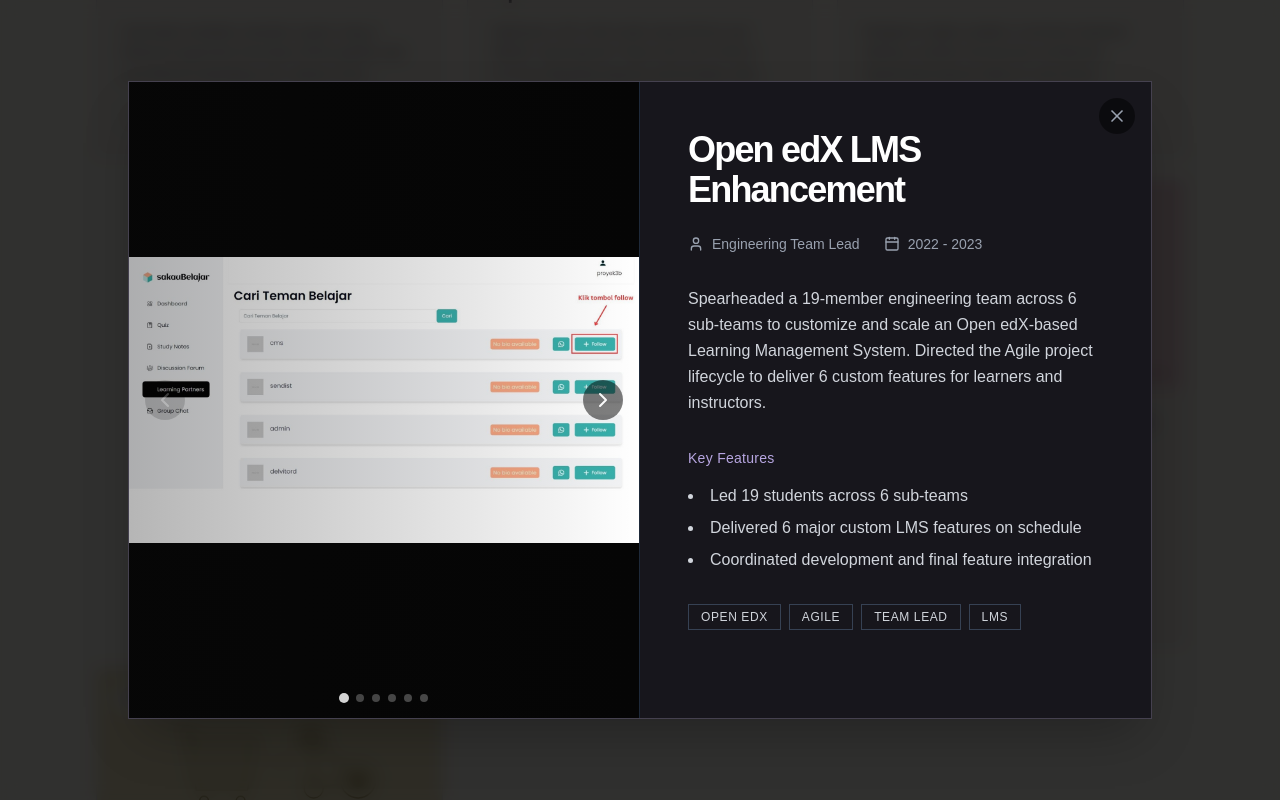
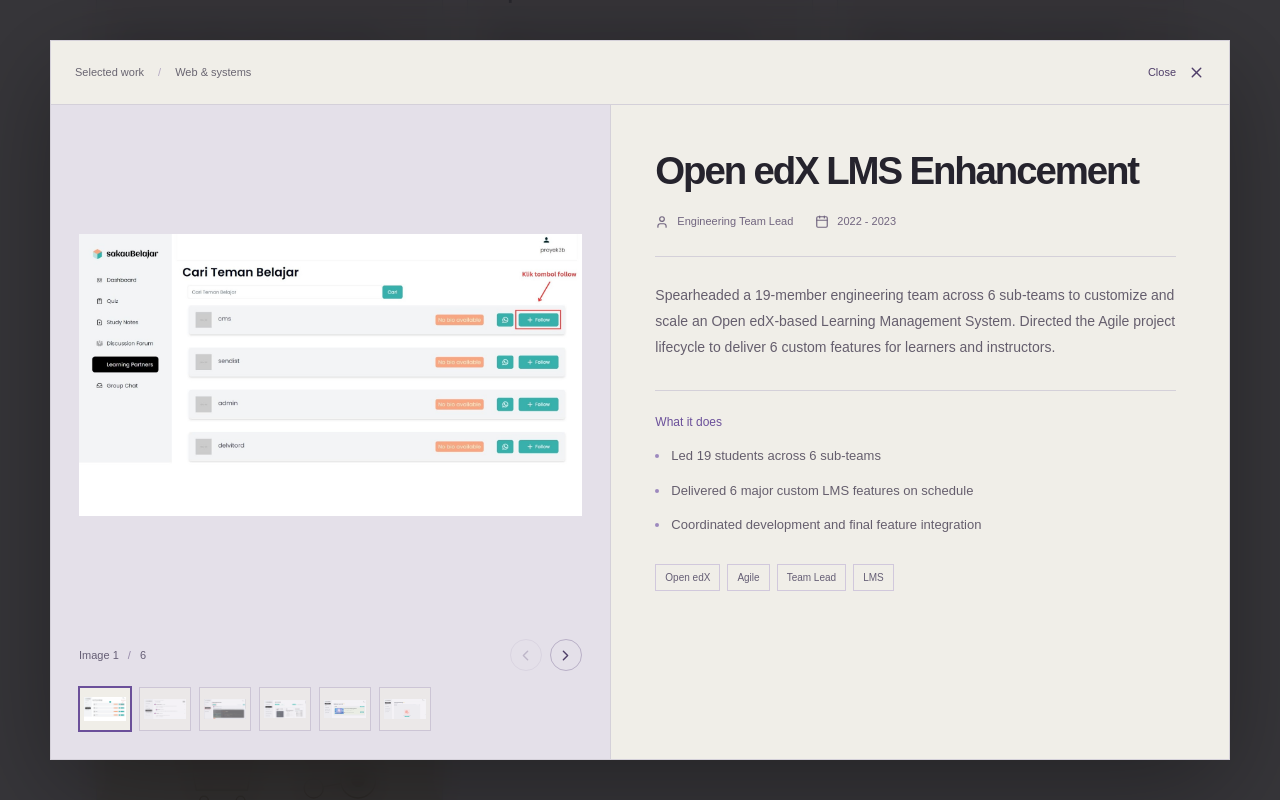
Before and after one commit to sendist/portfolio, a Next.js app: page / in a window 1280 px wide. Both pictures are taken after a click on the button 269 px from the left and 2529 px from the top of the page. Shown: the part 2117-2917 px from the top of the page. Built offline with nearby package versions, Linux system fonts and the light colour scheme.

Commit message:
feat: redesign modal view

```diff
--- a/app/globals.css
+++ b/app/globals.css
@@ -603,39 +603,6 @@
   letter-spacing: -1px;
 }
 
-.projects-section [role="dialog"] {
-  color: #f0eee8;
-  border-color: #45414f;
-  background: #17161c;
-}
-
-.projects-section [role="dialog"] h3 {
-  letter-spacing: -.05em;
-}
-
-.projects-section [role="dialog"] h4 {
-  color: #b7a6e1;
-  letter-spacing: .02em;
-  text-transform: none;
-}
-
-.projects-section [role="dialog"] .project-modal-scroll {
-  scrollbar-color: #817095 #17161c;
-}
-
-.project-modal-scroll::-webkit-scrollbar-track {
-  background: #17161c;
-}
-
-.project-modal-scroll::-webkit-scrollbar-thumb {
-  background: #817095;
-  border-color: #17161c;
-}
-
-.project-modal-scroll::-webkit-scrollbar-thumb:hover {
-  background: #cdc2ff;
-}
-
 .experience-section {
   background: #17161c;
 }
@@ -950,3 +917,93 @@
   .technical-art-copy { left: 24px; bottom: 30px; }
   .technical-art-copy p { font-size: 15px; }
 }
+
+/* Project case studies use the same chalk and iris as the work grid. */
+.case-overlay {
+  position: fixed;
+  inset: 0;
+  z-index: 50;
+  display: flex;
+  align-items: center;
+  justify-content: center;
+  padding: clamp(12px, 3vw, 40px);
+}
+.case-backdrop { position: absolute; inset: 0; background: #17161cd9; backdrop-filter: blur(12px); }
+.case-dialog {
+  position: relative;
+  z-index: 1;
+  width: 100%;
+  max-width: 1180px;
+  height: min(800px, 90dvh);
+  display: flex;
+  flex-direction: column;
+  overflow: hidden;
+  color: #302b3c;
+  background: #f0eee8;
+  border: 1px solid #d4d0d9;
+  box-shadow: 0 28px 100px #0005;
+}
+.case-header {
+  display: flex;
+  align-items: center;
+  justify-content: space-between;
+  gap: 16px;
+  padding: 17px 24px;
+  border-bottom: 1px solid #d4d0d9;
+  flex-shrink: 0;
+}
+.case-header > div { display: flex; align-items: center; gap: 14px; font-size: 11px; color: #696571; }
+.case-header-divider { color: #b4a9c3; }
+.case-close { display: flex; align-items: center; gap: 12px; color: #4f3e69; font-size: 11px; padding: 6px 0 6px 12px; }
+.case-close:hover { color: #7e6bba; }
+.case-body { display: grid; grid-template-columns: .95fr 1.05fr; min-height: 0; flex: 1; overflow: hidden; scrollbar-gutter: auto; }
+.case-gallery { display: flex; flex-direction: column; min-height: 0; padding: 28px; background: #e4e0e9; border-right: 1px solid #d4d0d9; }
+.case-gallery-tutur { background: #e5def1; }
+.case-gallery-padtitur { background: #dce5da; }
+.case-image-stage { flex: 1; min-height: 0; position: relative; display: grid; place-items: center; overflow: hidden; }
+.case-image { width: 100%; height: 100%; position: absolute; inset: 0; object-fit: contain; }
+.case-image-stage .technical-art { width: 100%; height: auto; aspect-ratio: 1.5; }
+.case-gallery-footer { display: flex; align-items: center; justify-content: space-between; gap: 12px; padding-top: 22px; flex-shrink: 0; }
+.case-gallery-footer > span { font-size: 11px; color: #655e75; }
+.case-count-divider { margin-inline: 6px; color: #9689aa; }
+.case-gallery-navigation { display: flex; gap: 8px; }
+.case-gallery-navigation button { border: 1px solid #b9b0c7; width: 32px; height: 32px; display: grid; place-items: center; border-radius: 50%; color: #4f3e69; }
+.case-gallery-navigation button:hover:not(:disabled) { background: #cdc2ff; border-color: #8e7fae; }
+.case-gallery-navigation button:disabled { opacity: .25; cursor: default; }
+.case-thumbnails { display: flex; gap: 8px; flex-wrap: wrap; padding-top: 16px; flex-shrink: 0; }
+.case-thumbnails button { position: relative; width: 52px; height: 44px; border: 1px solid #bdb4c8; background: #f0eee8; padding: 4px; opacity: .6; }
+.case-thumbnails button[aria-pressed="true"] { opacity: 1; border-color: #6b509a; box-shadow: 0 0 0 1px #6b509a; }
+.case-thumbnail-image { width: 100%; height: 100%; object-fit: contain; }
+.case-copy { min-width: 0; overflow-y: auto; padding: clamp(24px, 3.5vw, 48px); }
+.case-copy h3 { font-size: clamp(27px, 3vw, 42px); letter-spacing: -.055em; line-height: 1.08; font-weight: 600; color: #25232d; margin-bottom: 22px; }
+.case-meta { display: flex; flex-wrap: wrap; gap: 12px 22px; padding-bottom: 26px; border-bottom: 1px solid #d4d0d9; margin-bottom: 26px; color: #71657f; font-size: 11px; }
+.case-meta > div { display: flex; align-items: center; gap: 8px; }
+.case-description { font-size: 14px; line-height: 1.85; color: #655e6d; margin-bottom: 30px; }
+.case-detail-section { border-top: 1px solid #d4d0d9; padding-top: 22px; margin-bottom: 28px; }
+.case-copy h4 { font-size: 12px; font-weight: 500; color: #6b509a; letter-spacing: 0; margin-bottom: 14px; }
+.case-detail-section ul { display: grid; gap: 12px; padding: 0; list-style: none; }
+.case-detail-section li { position: relative; padding-left: 16px; color: #655e6d; font-size: 13px; line-height: 1.7; }
+.case-detail-section li::before { content: ""; width: 4px; height: 4px; border-radius: 50%; background: #9d89be; position: absolute; left: 0; top: 9px; }
+.case-outcome { background: #e5deef; padding: 20px; margin-bottom: 26px; }
+.case-outcome p { color: #61516e; font-size: 13px; line-height: 1.75; }
+.case-tags { display: flex; flex-wrap: wrap; gap: 7px; margin-top: 26px; }
+.case-tags span { font-size: 10px; color: #655e75; border: 1px solid #d1c8dc; padding: 5px 9px; }
+.case-links { display: flex; flex-wrap: wrap; gap: 18px; margin-top: 30px; }
+.case-links a { display: flex; gap: 9px; align-items: center; color: #6b509a; font-size: 12px; border-bottom: 1px solid #b7a6cc; padding-bottom: 8px; }
+.case-dialog .project-modal-scroll { scrollbar-color: #a797b9 #f0eee8; }
+.case-dialog .project-modal-scroll::-webkit-scrollbar-track { background: #f0eee8; }
+.case-dialog .project-modal-scroll::-webkit-scrollbar-thumb { background: #a797b9; border-color: #f0eee8; }
+.case-dialog .project-modal-scroll::-webkit-scrollbar-thumb:hover { background: #7d669a; }
+.case-dialog :focus-visible { outline-color: #7e6bba; }
+@supports selector(::-webkit-scrollbar) { .case-dialog .project-modal-scroll { scrollbar-color: auto; scrollbar-width: auto; } }
+@media (max-width: 760px) {
+  .case-dialog { height: 92dvh; }
+  .case-header { padding: 12px 18px; }
+  .case-header > div { gap: 10px; font-size: 10px; }
+  .case-body { display: block; overflow-y: auto; }
+  .case-gallery { padding: 20px; border-right: 0; border-bottom: 1px solid #d4d0d9; }
+  .case-image-stage { height: clamp(220px, 45dvh, 380px); flex: none; }
+  .case-gallery-footer { padding-top: 16px; }
+  .case-copy { padding: 28px 24px; overflow: visible; }
+  .case-copy h3 { font-size: 32px; }
+}
--- a/components/Projects.tsx
+++ b/components/Projects.tsx
@@ -322,18 +322,17 @@
         ))}
       </div>
 
-      {/* Expanded Modal */}
+      {/* Project case study */}
       <AnimatePresence>
         {selectedProject && (
-          <motion.div layoutRoot className="fixed inset-0 z-50 flex items-center justify-center p-4 md:p-8">
+          <motion.div layoutRoot className="case-overlay">
             <motion.div
               initial={{ opacity: 0 }}
               animate={{ opacity: 1 }}
               exit={{ opacity: 0 }}
               onClick={() => setSelectedProject(null)}
-              className="absolute inset-0 bg-black/80 backdrop-blur-sm cursor-pointer"
+              className="case-backdrop"
             />
-
             <motion.div
               ref={modalRef}
               role="dialog"
@@ -341,156 +340,93 @@
               aria-labelledby="project-modal-title"
               layoutId={`project-container-${selectedProject.id}`}
               transition={{ layout: projectLayoutTransition }}
-              className="relative w-full max-w-5xl bg-[#0a0a0a] border border-gray-800 flex flex-col md:flex-row overflow-hidden max-h-[90vh] shadow-2xl z-10"
+              className="case-dialog"
             >
-              {/* Close Button */}
-              <button
-                onClick={() => setSelectedProject(null)}
-                aria-label="Close project"
-                className="absolute top-4 right-4 z-20 p-2 bg-black/50 hover:bg-black rounded-full text-gray-400 hover:text-white transition-colors"
-              >
-                <X className="w-5 h-5" />
-              </button>
+              <header className="case-header">
+                <div><span>Selected work</span><span className="case-header-divider" aria-hidden="true">/</span><span>{categoryFor(selectedProject)}</span></div>
+                <button onClick={() => setSelectedProject(null)} aria-label="Close project" className="case-close">Close <X size={17} /></button>
+              </header>
 
-              {/* Image Section / Slider */}
-              {selectedProject.images.length > 0 && (
-              <div className="w-full md:w-1/2 h-64 md:h-auto shrink-0 relative bg-[#050505] border-b md:border-b-0 md:border-r border-gray-800 flex items-center justify-center overflow-hidden">
+              <motion.div layoutScroll data-lenis-prevent className="case-body project-modal-scroll">
+                <aside className={`case-gallery case-gallery-${selectedProject.id}`} aria-label="Project gallery">
+                  <div className="case-image-stage">
+                    {selectedProject.images.length > 0 ? (
                       <AnimatePresence mode="wait">
                         <motion.img
-                    key={currentImageIndex}
-                    initial={{ opacity: 0, x: 20 }}
-                    animate={{ opacity: 1, x: 0 }}
-                    exit={{ opacity: 0, x: -20 }}
-                    transition={{ duration: 0.3 }}
+                          key={`${selectedProject.id}-${currentImageIndex}`}
+                          initial={{ opacity: 0 }}
+                          animate={{ opacity: 1 }}
+                          exit={{ opacity: 0 }}
+                          transition={{ duration: 0.18 }}
                           src={selectedProject.images[currentImageIndex]}
                           alt={`${selectedProject.title} - Image ${currentImageIndex + 1}`}
-                    className="w-full h-full object-contain"
+                          className="case-image"
                         />
                       </AnimatePresence>
-
-                {/* Slider Controls */}
+                    ) : <ProjectArtwork id={selectedProject.id} />}
+                  </div>
+                  {selectedProject.images.length > 0 && (
+                    <div className="case-gallery-footer">
+                      <span aria-live="polite">Image {currentImageIndex + 1} <span className="case-count-divider">/</span> {selectedProject.images.length}</span>
+                      <div className="case-gallery-navigation">
+                        <button aria-label="Previous project image" onClick={handlePrevImage} disabled={currentImageIndex === 0}><ChevronLeft size={17} /></button>
+                        <button aria-label="Next project image" onClick={handleNextImage} disabled={currentImageIndex === selectedProject.images.length - 1}><ChevronRight size={17} /></button>
+                      </div>
+                    </div>
+                  )}
                   {selectedProject.images.length > 1 && (
-                  <>
-                    <button
-                      aria-label="Previous project image"
-                      onClick={handlePrevImage}
-                      disabled={currentImageIndex === 0}
-                      className="absolute left-4 p-2 bg-black/50 hover:bg-black disabled:opacity-30 disabled:hover:bg-black/50 text-white rounded-full transition-all"
-                    >
-                      <ChevronLeft className="w-6 h-6" />
+                    <div className="case-thumbnails" aria-label="Choose project image">
+                      {selectedProject.images.map((src, index) => (
+                        <button key={src} aria-label={`View project image ${index + 1}`} aria-pressed={currentImageIndex === index} onClick={() => setCurrentImageIndex(index)}>
+                          <motion.img src={src} alt="" className="case-thumbnail-image" />
                         </button>
-                    <button
-                      aria-label="Next project image"
-                      onClick={handleNextImage}
-                      disabled={currentImageIndex === selectedProject.images.length - 1}
-                      className="absolute right-4 p-2 bg-black/50 hover:bg-black disabled:opacity-30 disabled:hover:bg-black/50 text-white rounded-full transition-all"
-                    >
-                      <ChevronRight className="w-6 h-6" />
-                    </button>
-
-                    {/* Dots indicator */}
-                    <div className="absolute bottom-4 left-0 right-0 flex justify-center gap-2">
-                      {selectedProject.images.map((_, idx) => (
-                        <div
-                          key={idx}
-                          className={`w-2 h-2 rounded-full transition-all ${idx === currentImageIndex ? "bg-white scale-125" : "bg-white/30"}`}
-                        />
                       ))}
                     </div>
-                  </>
                   )}
+                </aside>
 
-                <div className="absolute inset-0 bg-gradient-to-t from-[#0a0a0a] to-transparent md:bg-gradient-to-r opacity-30 pointer-events-none" />
-              </div>
-              )}
-
-              {/* Content Section */}
-              <motion.div layoutScroll data-lenis-prevent className={`project-modal-scroll w-full min-w-0 ${selectedProject.images.length > 0 ? "md:w-1/2" : "max-w-3xl mx-auto"} p-8 md:p-12 flex flex-col overflow-y-auto`}>
+                <motion.div layoutScroll data-lenis-prevent className="case-copy project-modal-scroll">
                   <motion.h3
                     id="project-modal-title"
                     layoutId={`project-title-${selectedProject.id}`}
                     transition={{ layout: projectLayoutTransition }}
-                  className="text-2xl md:text-4xl font-bold text-white mb-6 pr-8"
-                >
-                  {selectedProject.title}
-                </motion.h3>
-
-                <div className="flex flex-wrap gap-6 mb-8 text-sm font-sans text-gray-400">
-                  <div className="flex items-center gap-2">
-                    <User className="w-4 h-4" />
-                    <span>{selectedProject.role}</span>
+                  >{selectedProject.title}</motion.h3>
+                  <div className="case-meta">
+                    <div><User size={14} /><span>{selectedProject.role}</span></div>
+                    {selectedProject.duration && <div><Calendar size={14} /><span>{selectedProject.duration}</span></div>}
                   </div>
-                  {selectedProject.duration && <div className="flex items-center gap-2">
-                    <Calendar className="w-4 h-4" />
-                    <span>{selectedProject.duration}</span>
-                  </div>}
-                </div>
-
                   <motion.p
                     layoutId={`project-desc-${selectedProject.id}`}
                     transition={{ layout: projectLayoutTransition }}
-                  className="font-sans text-gray-300 leading-relaxed mb-8"
-                >
-                  {selectedProject.description}
-                </motion.p>
+                    className="case-description"
+                  >{selectedProject.description}</motion.p>
 
                   {selectedProject.contributions && (
-                  <div className="mb-8">
-                    <h4 className="text-sm uppercase tracking-widest text-gray-500 font-sans mb-4">My Contribution</h4>
-                    <ul className="list-disc list-inside font-sans text-gray-300 space-y-2">
-                      {selectedProject.contributions.map((contribution) => <li key={contribution}>{contribution}</li>)}
-                    </ul>
+                    <section className="case-detail-section">
+                      <h4>My contribution</h4>
+                      <ul>{selectedProject.contributions.map(contribution => <li key={contribution}>{contribution}</li>)}</ul>
+                    </section>
+                  )}
+                  <section className="case-detail-section">
+                    <h4>What it does</h4>
+                    <ul>{selectedProject.keyFeatures.map(feature => <li key={feature}>{feature}</li>)}</ul>
+                  </section>
+                  {selectedProject.outcome && (
+                    <section className="case-outcome">
+                      <h4>Project outcome</h4>
+                      <p>{selectedProject.outcome}</p>
+                    </section>
+                  )}
+                  <motion.div layoutId={`project-tags-${selectedProject.id}`} transition={{ layout: projectLayoutTransition }} className="case-tags">
+                    {selectedProject.tags.map(tag => <span key={tag}>{tag}</span>)}
+                  </motion.div>
+                  {(selectedProject.githubLink && selectedProject.githubLink !== "#" || selectedProject.liveLink && selectedProject.liveLink !== "#") && (
+                    <div className="case-links">
+                      {selectedProject.githubLink && selectedProject.githubLink !== "#" && <a href={selectedProject.githubLink} target="_blank" rel="noopener noreferrer"><FaGithub size={15} /> Source code <ArrowUpRight size={14} /></a>}
+                      {selectedProject.liveLink && selectedProject.liveLink !== "#" && <a href={selectedProject.liveLink} target="_blank" rel="noopener noreferrer"><ExternalLink size={15} /> Live demo <ArrowUpRight size={14} /></a>}
                     </div>
                   )}
-
-                <div className="mb-8">
-                  <h4 className="text-sm uppercase tracking-widest text-gray-500 font-sans mb-4">Key Features</h4>
-                  <ul className="list-disc list-inside font-sans text-gray-300 space-y-2">
-                    {selectedProject.keyFeatures.map((feature, idx) => (
-                      <li key={idx}>{feature}</li>
-                    ))}
-                  </ul>
-                </div>
-
-                {selectedProject.outcome && (
-                  <div className="mb-8 border-l-2 border-gray-600 pl-4">
-                    <h4 className="text-sm uppercase tracking-widest text-gray-500 font-sans mb-4">Project Outcome</h4>
-                    <p className="font-sans text-gray-300 leading-relaxed">{selectedProject.outcome}</p>
-                  </div>
-                )}
-
-                <motion.div layoutId={`project-tags-${selectedProject.id}`} transition={{ layout: projectLayoutTransition }} className="flex flex-wrap gap-2 mb-10">
-                  {selectedProject.tags.map((tag, i) => (
-                    <span
-                      key={i}
-                      className="px-3 py-1 border border-gray-700 text-gray-300 text-xs uppercase tracking-wider font-sans"
-                    >
-                      {tag}
-                    </span>
-                  ))}
                 </motion.div>
-
-                {/* Action Buttons */}
-                {(selectedProject.githubLink && selectedProject.githubLink !== "#" || selectedProject.liveLink && selectedProject.liveLink !== "#") && <div className="flex gap-4 mt-auto">
-                  {selectedProject.githubLink && selectedProject.githubLink !== "#" && <a
-                    href={selectedProject.githubLink}
-                    target="_blank"
-                    rel="noopener noreferrer"
-                    className="flex-1 flex items-center justify-center gap-2 py-3 bg-white text-black font-semibold font-sans hover:bg-gray-200 transition-colors"
-                  >
-                    <FaGithub className="w-4 h-4" />
-                    Source Code
-                  </a>}
-                  {selectedProject.liveLink && selectedProject.liveLink !== "#" && <a
-                    href={selectedProject.liveLink}
-                    target="_blank"
-                    rel="noopener noreferrer"
-                    className="flex-1 flex items-center justify-center gap-2 py-3 border border-gray-700 text-white font-semibold font-sans hover:bg-[#111111] transition-colors"
-                  >
-                    <ExternalLink className="w-4 h-4" />
-                    Live Demo
-                  </a>}
-                </div>}
               </motion.div>
             </motion.div>
           </motion.div>
```
Lines whose indentation alone changed are shown as unchanged.
